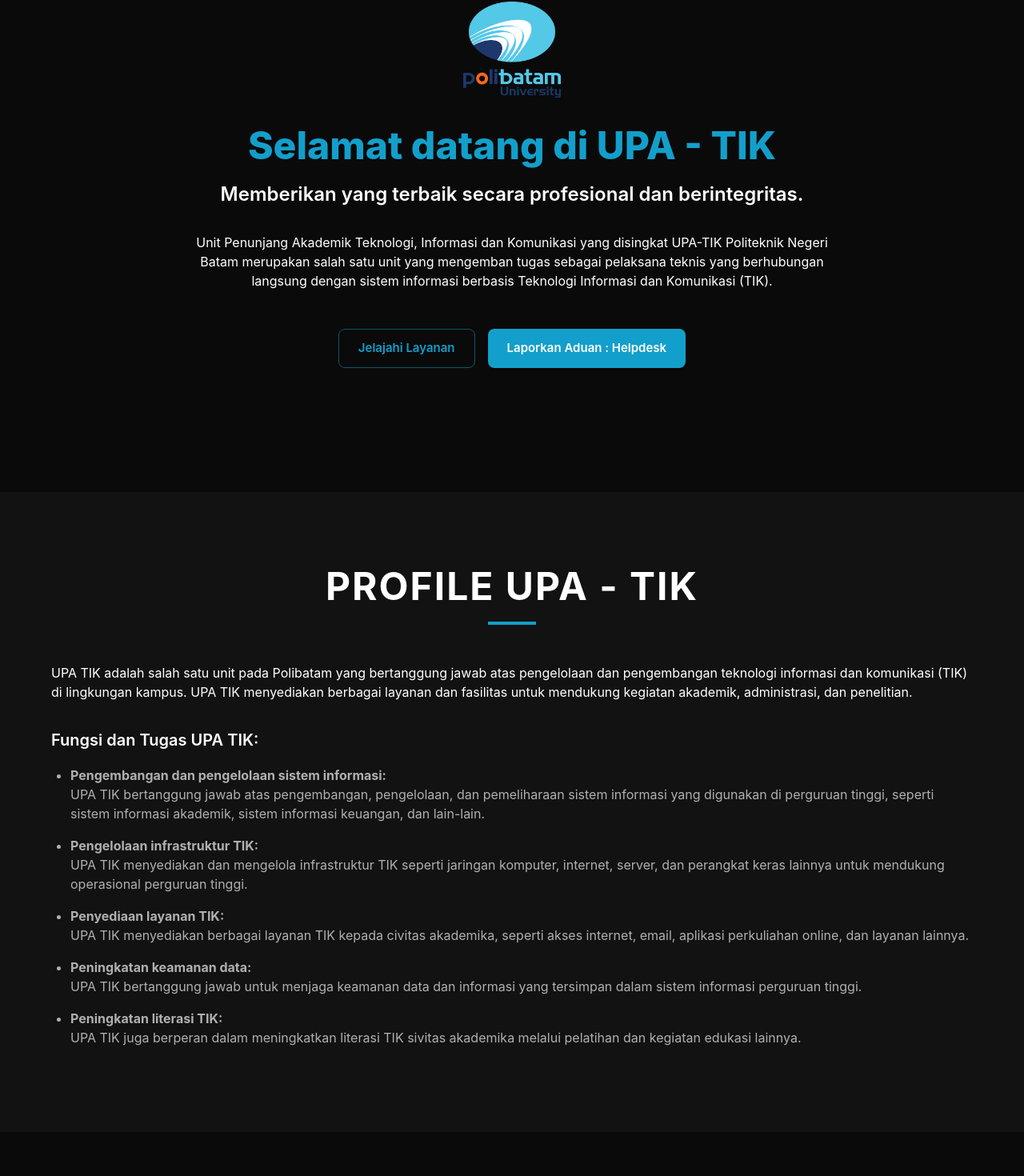
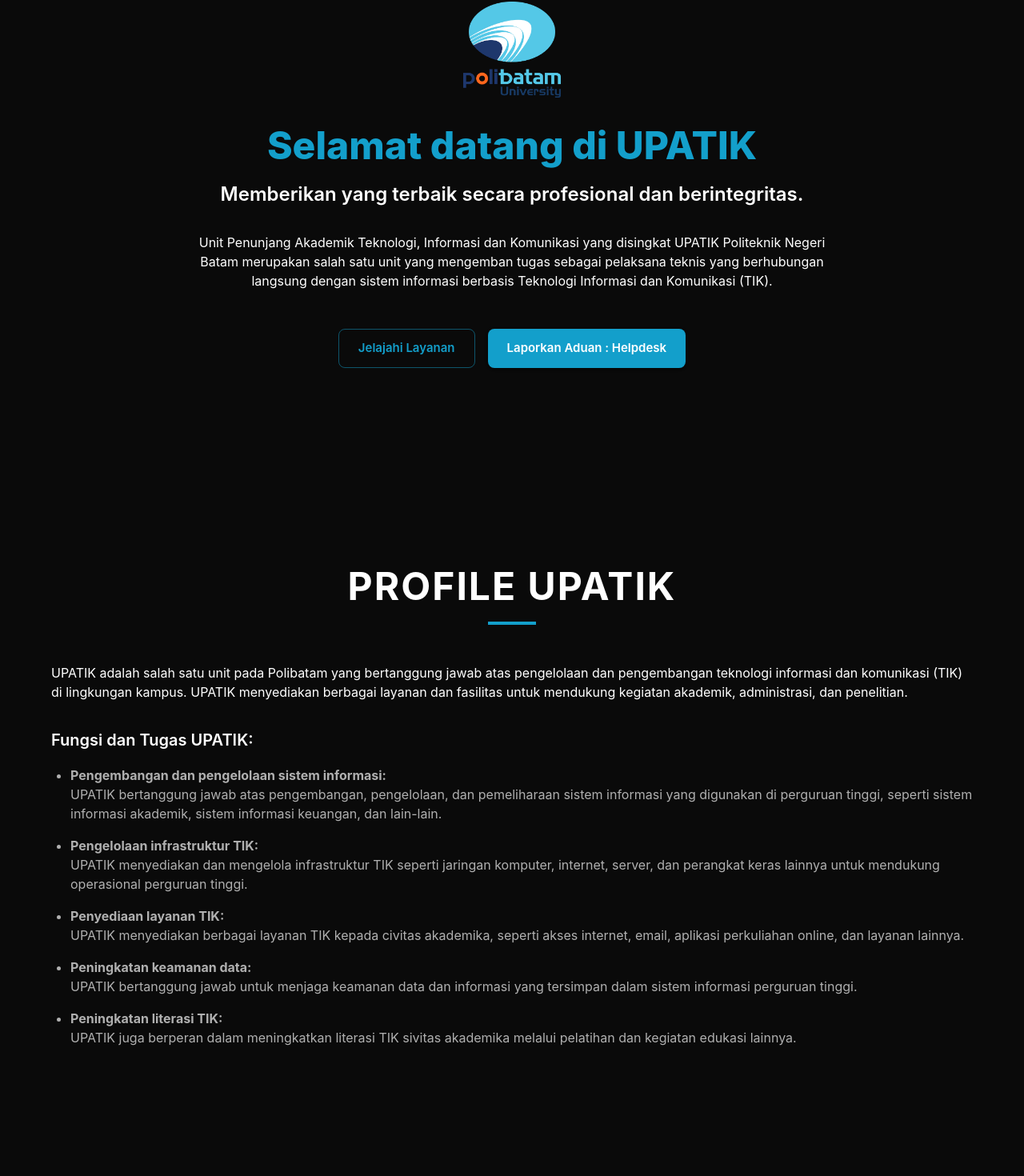
Before and after one commit to smooth0perat0re/upatik-web-profile, a React (Vite) app: page / in a window 1280 px wide. Shown: the part 185-1655 px from the top of the page at 80% size. Built offline with nearby package versions, Linux system fonts and the light colour scheme.

Commit message:
style: rename UPA-TIK to UPATIK everywhere except Navbar

```diff
--- a/src/components/AboutSection.jsx
+++ b/src/components/AboutSection.jsx
@@ -1,38 +1,42 @@
 import React from 'react';
 import { Typography, Box } from '@mui/material';
 import Section from './Section';
+import { useLanguage } from '../contexts/LanguageContext';
+import { useThemeContext } from '../contexts/ThemeContext';
 
 export default function AboutSection() {
+  const { mode } = useThemeContext();
+
   return (
-    <Section id="about" title="Profile UPA - TIK" isDark={false}>
+    <Section id="about" title="Profile UPATIK" isDark={mode === 'dark'}>
       <Typography variant="body1" color="text.primary" paragraph>
-        UPA TIK adalah salah satu unit pada Polibatam yang bertanggung jawab atas pengelolaan dan pengembangan teknologi informasi dan komunikasi (TIK) di lingkungan kampus. UPA TIK menyediakan berbagai layanan dan fasilitas untuk mendukung kegiatan akademik, administrasi, dan penelitian.
+        UPATIK adalah salah satu unit pada Polibatam yang bertanggung jawab atas pengelolaan dan pengembangan teknologi informasi dan komunikasi (TIK) di lingkungan kampus. UPATIK menyediakan berbagai layanan dan fasilitas untuk mendukung kegiatan akademik, administrasi, dan penelitian.
       </Typography>
 
       <Typography variant="h6" color="primary.main" sx={{ mt: 4, mb: 2 }}>
-        Fungsi dan Tugas UPA TIK:
+        Fungsi dan Tugas UPATIK:
       </Typography>
 
       <Box component="ul" sx={{ color: 'text.secondary', pl: 3, '& li': { mb: 2 } }}>
         <li>
           <Typography variant="body1" color="text.primary" sx={{ fontWeight: 'bold' }}>Pengembangan dan pengelolaan sistem informasi:</Typography>
-          UPA TIK bertanggung jawab atas pengembangan, pengelolaan, dan pemeliharaan sistem informasi yang digunakan di perguruan tinggi, seperti sistem informasi akademik, sistem informasi keuangan, dan lain-lain.
+          UPATIK bertanggung jawab atas pengembangan, pengelolaan, dan pemeliharaan sistem informasi yang digunakan di perguruan tinggi, seperti sistem informasi akademik, sistem informasi keuangan, dan lain-lain.
         </li>
         <li>
           <Typography variant="body1" color="text.primary" sx={{ fontWeight: 'bold' }}>Pengelolaan infrastruktur TIK:</Typography>
-          UPA TIK menyediakan dan mengelola infrastruktur TIK seperti jaringan komputer, internet, server, dan perangkat keras lainnya untuk mendukung operasional perguruan tinggi.
+          UPATIK menyediakan dan mengelola infrastruktur TIK seperti jaringan komputer, internet, server, dan perangkat keras lainnya untuk mendukung operasional perguruan tinggi.
         </li>
         <li>
           <Typography variant="body1" color="text.primary" sx={{ fontWeight: 'bold' }}>Penyediaan layanan TIK:</Typography>
-          UPA TIK menyediakan berbagai layanan TIK kepada civitas akademika, seperti akses internet, email, aplikasi perkuliahan online, dan layanan lainnya.
+          UPATIK menyediakan berbagai layanan TIK kepada civitas akademika, seperti akses internet, email, aplikasi perkuliahan online, dan layanan lainnya.
         </li>
         <li>
           <Typography variant="body1" color="text.primary" sx={{ fontWeight: 'bold' }}>Peningkatan keamanan data:</Typography>
-          UPA TIK bertanggung jawab untuk menjaga keamanan data dan informasi yang tersimpan dalam sistem informasi perguruan tinggi.
+          UPATIK bertanggung jawab untuk menjaga keamanan data dan informasi yang tersimpan dalam sistem informasi perguruan tinggi.
         </li>
         <li>
           <Typography variant="body1" color="text.primary" sx={{ fontWeight: 'bold' }}>Peningkatan literasi TIK:</Typography>
-          UPA TIK juga berperan dalam meningkatkan literasi TIK sivitas akademika melalui pelatihan dan kegiatan edukasi lainnya.
+          UPATIK juga berperan dalam meningkatkan literasi TIK sivitas akademika melalui pelatihan dan kegiatan edukasi lainnya.
         </li>
       </Box>
     </Section>
--- a/src/locales/en.json
+++ b/src/locales/en.json
@@ -4,9 +4,9 @@
   "nav_services": "Services",
   "nav_team": "Team",
   "nav_contact": "Contact",
-  "home_title": "Welcome to UPA - TIK",
+  "home_title": "Welcome to UPATIK",
   "home_subtitle": "Delivering the best with professionalism and integrity.",
-  "home_desc": "The Academic Support Unit for Information and Communication Technology, abbreviated as UPA-TIK of Politeknik Negeri Batam, is a unit tasked as technical executors directly related to information systems based on Information and Communication Technology (ICT).",
+  "home_desc": "The Academic Support Unit for Information and Communication Technology, abbreviated as UPATIK of Politeknik Negeri Batam, is a unit tasked as technical executors directly related to information systems based on Information and Communication Technology (ICT).",
   "home_btn_services": "Explore Services",
   "home_btn_helpdesk": "Report an Issue : Helpdesk",
   "services_title": "Faslink & Services",
@@ -14,8 +14,8 @@
   "team_title": "Our Team",
   "team_network_title": "Helpdesk & Network",
   "team_software_title": "Software & Data",
-  "team_tu_title": "UPA-TIK Admin",
-  "role_head": "Head of UPA-TIK",
+  "team_tu_title": "UPATIK Admin",
+  "role_head": "Head of UPATIK",
   "role_netadmin": "Network Admin",
   "role_fsdev": "Fullstack Dev",
   "role_magician": "The Magician",
@@ -23,7 +23,7 @@
   "role_helpdesk": "Helpdesk Officer",
   "role_helpdeskmaster": "Helpdesk Master",
   "role_tu": "Admin Staff",
-  "contact_desc": "Academic Support Unit for Information and Communication Technology (UPA-TIK) Politeknik Negeri Batam.",
+  "contact_desc": "Academic Support Unit for Information and Communication Technology (UPATIK) Politeknik Negeri Batam.",
   "footer_quicklinks": "QUICK LINKS",
   "footer_elearning": "E-LEARNING & ACADEMICS",
   "footer_contact": "CONTACT US",
--- a/src/locales/id.json
+++ b/src/locales/id.json
@@ -4,9 +4,9 @@
   "nav_services": "Layanan",
   "nav_team": "Tim",
   "nav_contact": "Kontak",
-  "home_title": "Selamat datang di UPA - TIK",
+  "home_title": "Selamat datang di UPATIK",
   "home_subtitle": "Memberikan yang terbaik secara profesional dan berintegritas.",
-  "home_desc": "Unit Penunjang Akademik Teknologi, Informasi dan Komunikasi yang disingkat UPA-TIK Politeknik Negeri Batam merupakan salah satu unit yang mengemban tugas sebagai pelaksana teknis yang berhubungan langsung dengan sistem informasi berbasis Teknologi Informasi dan Komunikasi (TIK).",
+  "home_desc": "Unit Penunjang Akademik Teknologi, Informasi dan Komunikasi yang disingkat UPATIK Politeknik Negeri Batam merupakan salah satu unit yang mengemban tugas sebagai pelaksana teknis yang berhubungan langsung dengan sistem informasi berbasis Teknologi Informasi dan Komunikasi (TIK).",
   "home_btn_services": "Jelajahi Layanan",
   "home_btn_helpdesk": "Laporkan Aduan : Helpdesk",
   "services_title": "Faslink & Layanan",
@@ -14,8 +14,8 @@
   "team_title": "Tim Kami",
   "team_network_title": "Helpdesk & Jaringan",
   "team_software_title": "Software & Data",
-  "team_tu_title": "TU UPA-TIK",
-  "role_head": "Kepala UPA-TIK",
+  "team_tu_title": "TU UPATIK",
+  "role_head": "Kepala UPATIK",
   "role_netadmin": "Network Admin",
   "role_fsdev": "Fullstack Dev",
   "role_magician": "Tukang Sihir",
@@ -23,7 +23,7 @@
   "role_helpdesk": "Helpdesk Officer",
   "role_helpdeskmaster": "Helpdesk Master",
   "role_tu": "Staff TU",
-  "contact_desc": "Unit Penunjang Akademik Teknologi, Informasi dan Komunikasi (UPA-TIK) Politeknik Negeri Batam.",
+  "contact_desc": "Unit Penunjang Akademik Teknologi, Informasi dan Komunikasi (UPATIK) Politeknik Negeri Batam.",
   "footer_quicklinks": "TAUTAN CEPAT",
   "footer_elearning": "E-LEARNING & AKADEMIK",
   "footer_contact": "HUBUNGI KAMI",
```
